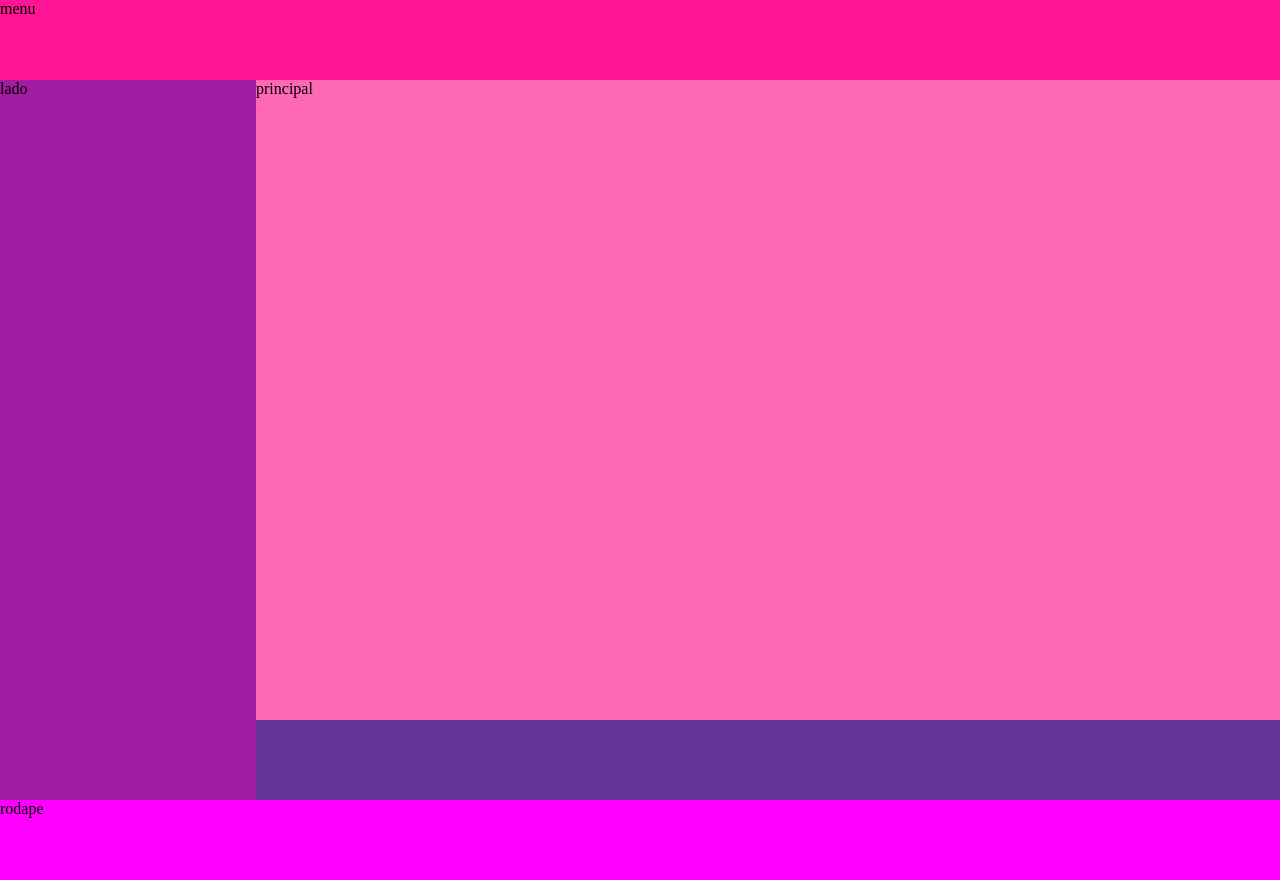
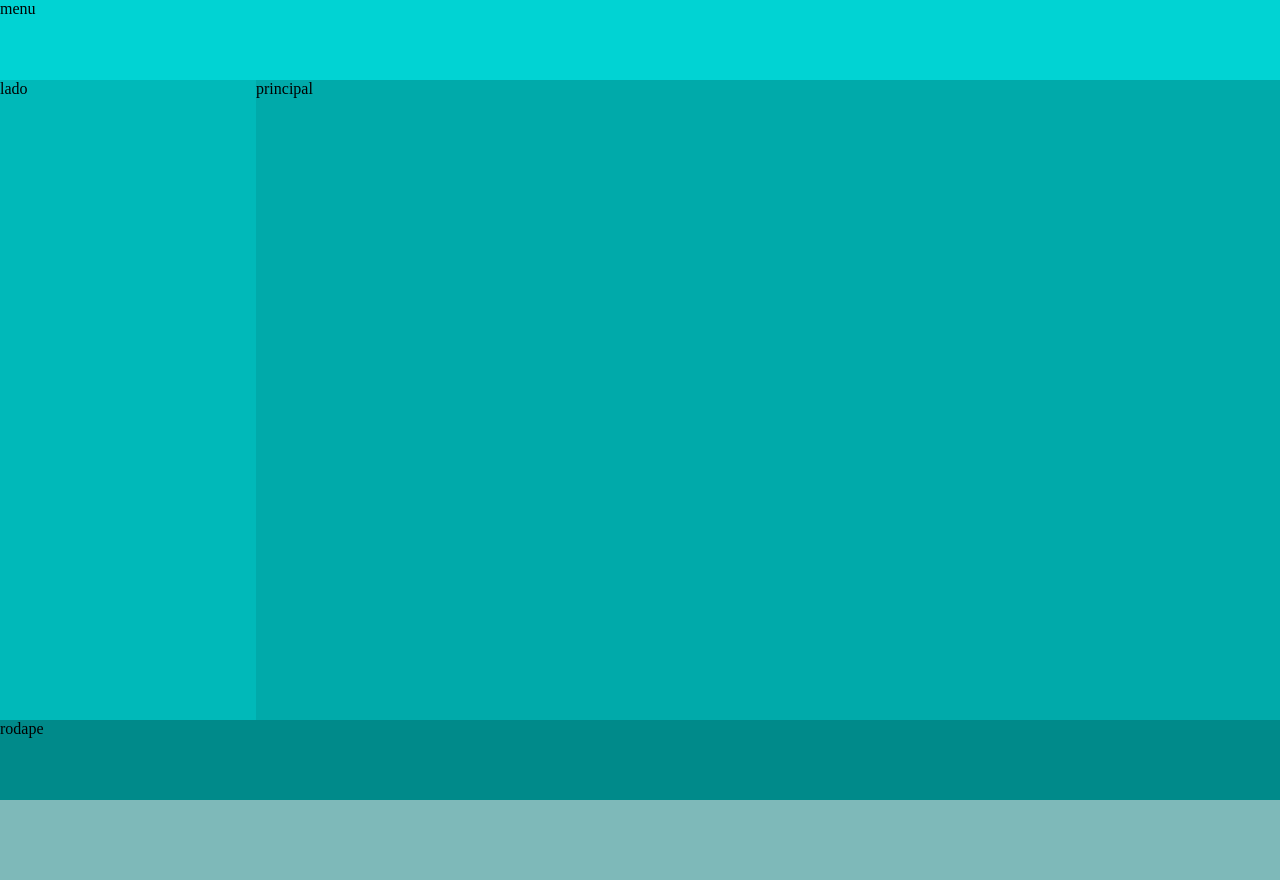
Before and after one commit to suassuas20/2i2t, a plain HTML site: page estudogrid.html in a window 1280 px wide. After the commit the page ends 800 px from the top, so only its background shows below. Drawn offline with Linux system fonts and the light colour scheme.

Commit message:
Update estudo.css

```diff
--- a/estudo.css
+++ b/estudo.css
@@ -2,52 +2,55 @@
     margin: 0;
     padding: 0;
 }
+
 body {
-    background-color: rebeccapurple;
+    background-color: rgb(126, 185, 185);
 }
+
 .item {
     width: 100px;
     height: 100px;
-    background-color: yellow;
+    background-color: rgb(31, 151, 151);
     margin-top: 10px;
     margin-left: 10px;
+}
 
-}
 .conteudo {
     display: grid;
     grid-template-columns: 20% 20% 20% 20%;
     justify-content: center;
+}
 
-}
 .meu-site {
     display: grid;
     grid-template-columns: 20% 40% 40%;
     grid-template-areas:
-        "menu menu menu"
-        "lado principal principal"
-        "rodape rodape rodape"
+           "menu menu menu"
+           "lado principal principal"
+           "rodape rodape rodape"
     ;
+}
 
-}
 .menu {
     height: 10vh;
-    background-color: deeppink;
+    background-color: rgb(1, 211, 211);
     grid-area: menu;
+}
 
+.lado {
+    height: 80vh;
+    background-color: rgb(0, 185, 185);
+    grid-area: lado;
 }
-.lado {
-    height: 90vh;
-    background-color: rgb(160, 28, 160);
-    grid-area: lado;
 
-}
 .principal {
     height: 80vh;
-    background-color: hotpink;
+    background-color: rgb(0, 170, 170);
     grid-area: principal;
 }
+
 .rodape {
     height: 10vh;
-    background-color: magenta;
+    background-color: rgb(0, 138, 138);
     grid-area: rodape;
 }
```
